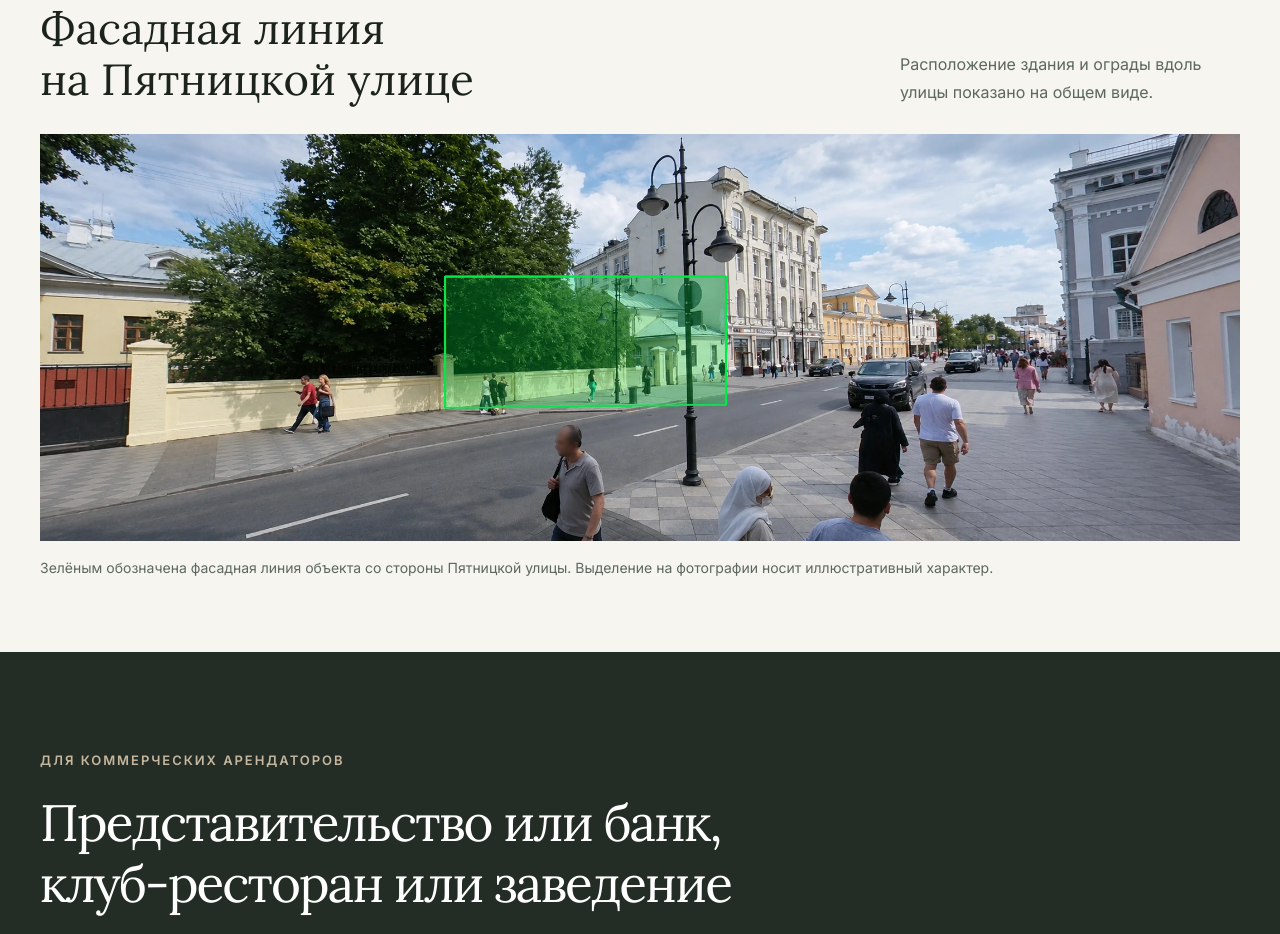
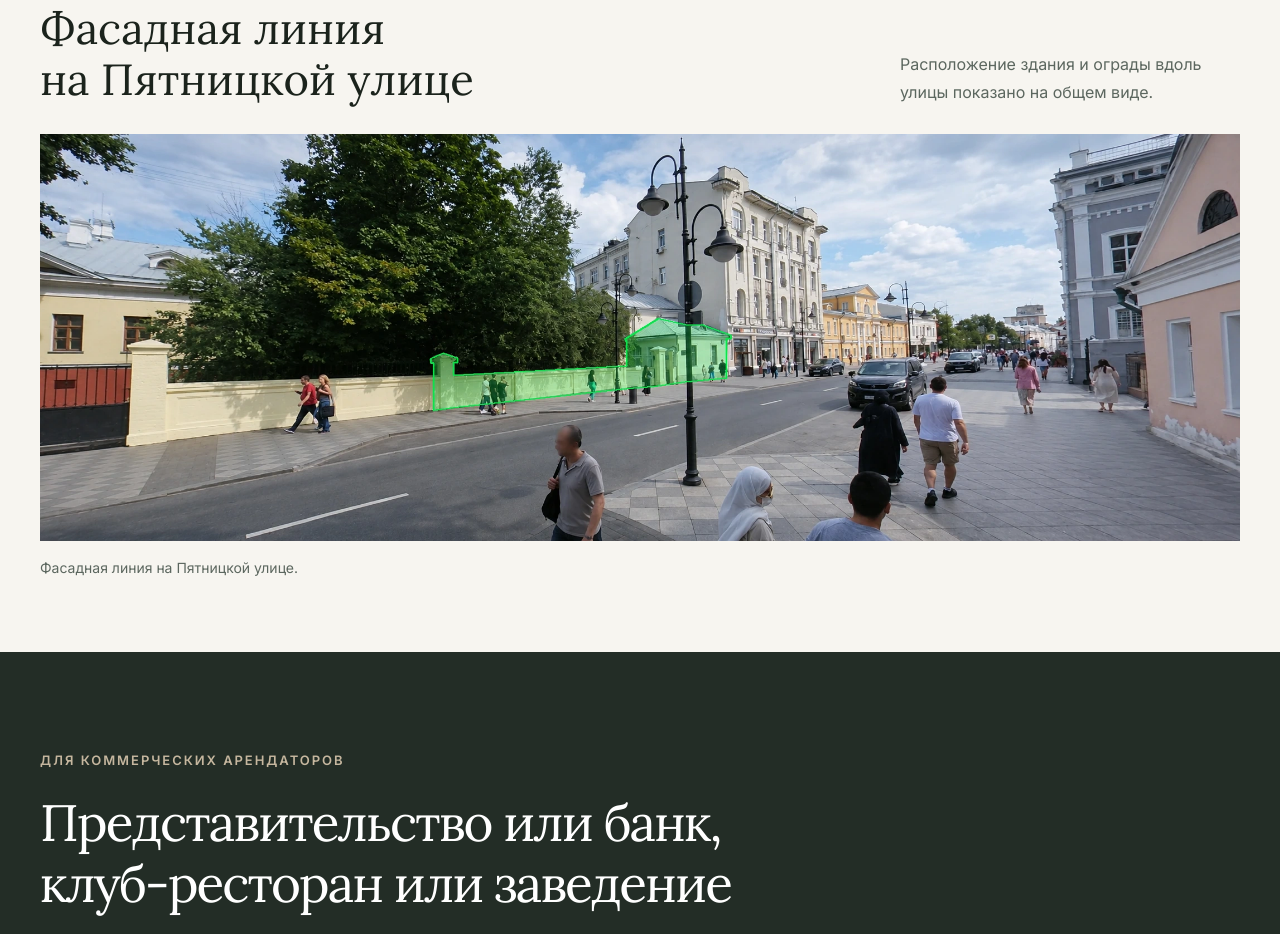
Before and after one commit to streetrent-source/davis-landing, a plain HTML site: page pyatnitskaya-15/index.html in a window 1280 px wide. Shown: the part 1036-1970 px from the top of the page. Drawn offline with Linux system fonts and the light colour scheme.

Commit message:
Trace architectural frontage silhouette and simplify caption

```diff
--- a/pyatnitskaya-15/index.html
+++ b/pyatnitskaya-15/index.html
@@ -67,7 +67,7 @@
 <header class="top"><a class="brand" href="#">ПЯТНИЦКАЯ, 15<span>МОСКВА · ЗАМОСКВОРЕЧЬЕ</span></a><nav id="nav" class="links"><a href="#building">Здание</a><a href="#territory">Территория</a><a href="#advantages">Использование</a><a href="#plans">Планы</a><a href="#docs">Документы</a><a href="#location">Расположение</a></nav><button class="menu" id="menu" aria-label="Открыть меню">☰</button></header>
 <section class="hero"><div id="heroPic" class="hero-visual"></div><div class="hero-inner"><div class="caps">Аренда · Замоскворечье · Пятницкая улица</div><h1>Пятницкая, 15</h1><div class="hero-sub">Аренда здания 1 030,1 м²<br>Приватная территория, парковка и два заезда</div><div class="hero-bottom"><a class="cta" href="#territory">Посмотреть двор</a><a class="cta ghost" href="#contact">Условия аренды</a></div></div><div class="photo-note">Фасад с Пятницкой улицы · ретушь</div></section>
 <div class="stats"><div class="stat"><strong>1 030,1 м²</strong><small>Площадь здания</small></div><div class="stat"><strong>1 289 м²</strong><small>Земельный участок</small></div><div class="stat"><strong>2 заезда</strong><small>Пятницкая и Б. Овчинниковский переулок</small></div><div class="stat"><strong>2 минуты</strong><small>Пешком от метро «Новокузнецкая»</small></div></div>
-<section class="frontage-section" id="frontage"><div class="wrap"><div class="frontage-heading"><h2>Фасадная линия<br>на Пятницкой улице</h2><p>Расположение здания и ограды вдоль улицы показано на общем виде.</p></div><figure class="frontage-figure"><button type="button" data-visual-src="assets/editorial/pyatnitskaya-frontage.webp" data-visual-title="Фасадная линия на Пятницкой улице" aria-label="Увеличить фотографию с границами фасада на Пятницкой улице"><img src="assets/editorial/pyatnitskaya-frontage.webp" alt="Общий вид Пятницкой улицы: фасадная линия объекта выделена зелёным контуром" loading="eager"></button><figcaption>Зелёным обозначена фасадная линия объекта со стороны Пятницкой улицы. Выделение на фотографии носит иллюстративный характер.</figcaption></figure></div></section>
+<section class="frontage-section" id="frontage"><div class="wrap"><div class="frontage-heading"><h2>Фасадная линия<br>на Пятницкой улице</h2><p>Расположение здания и ограды вдоль улицы показано на общем виде.</p></div><figure class="frontage-figure"><button type="button" data-visual-src="assets/editorial/pyatnitskaya-frontage-v2.webp" data-visual-title="Фасадная линия на Пятницкой улице" aria-label="Увеличить фотографию с границами фасада на Пятницкой улице"><img src="assets/editorial/pyatnitskaya-frontage-v2.webp" alt="Общий вид Пятницкой улицы: фасадная линия объекта выделена зелёным контуром" loading="eager"></button><figcaption>Фасадная линия на Пятницкой улице.</figcaption></figure></div></section>
 <section class="section dark commercial-section" id="advantages"><div class="wrap"><div class="no">Для коммерческих арендаторов</div><h2 class="title">Представительство или банк,<br>клуб-ресторан или заведение<br>с летними мероприятиями</h2><div class="concept-grid"><article class="adv"><h3>Представительство компании / банк</h3><p>Приём клиентов, переговорные для деловых встреч и кабинеты сотрудников можно организовать в отдельном здании. Автомобили посетителей и персонала — разместить у входа. Раздельный подъезд помогает организовать клиентский и служебный доступ. Планировка разрабатывается под задачи компании или банка.</p></article><article class="adv"><h3>Клуб-ресторан</h3><p>Посещение по бронированию, частные ужины и закрытые приёмы. Летом ресторанные залы дополняет веранда: гости могут провести вечер на воздухе, оставаясь в пределах заведения.</p></article><article class="adv"><h3>Развлекательное заведение с летней программой</h3><p>Вечеринки, выступления и ужины с программой можно проводить на улице в тёплый сезон. В прохладную погоду принимать гостей в залах. Такой режим позволяет оператору менять программу в течение года.</p></article></div><p class="hint concept-note">Планировка, состав территории в аренде, количество и схема машиномест уточняются при обсуждении условий. Веранда, кухня, режим работы и мероприятия согласовываются с учётом разрешённого использования участка и охранных требований.</p></div></section>
 <section class="section" id="building"><div class="wrap intro"><div><div class="no">01 / Объект</div><h2>Историческое здание<br>в Замоскворечье</h2><p class="copy">У здания два основных этажа, мезонин и подвал. Исторический фасад, дворовые корпуса и лестницы показаны в фотогалерее; планировку каждого уровня можно изучить отдельно.</p><p class="copy">«Жилой дом, XVIII в.» — памятник регионального значения. Его охранный статус определяет требования к ремонту, интерьерам и наружному оформлению. Документы по сохранению здания приведены в разделе БТИ и материалов по памятнику.</p></div><img id="introPic" class="intro-pic" alt="Фотография здания на Пятницкой улице" loading="lazy"></div></section>
 <section class="section territory-section" id="territory"><div class="wrap"><div class="territory-intro"><div><div class="no">Двор</div><h2 class="title">Использование двора</h2></div><div><p class="copy">Для банка или представительства двор можно использовать под парковку сотрудников и клиентов круглый год. Для ресторана — разместить летнюю веранду. Для заведения с событийной программой — проводить приёмы, выступления и другие мероприятия на открытом воздухе.</p><p class="copy">Назначение двора определяется задачами арендатора. Машиноместа, столы и площадку для мероприятий можно распределить по разным участкам или менять их расположение в течение года, сохраняя проходы к входам и проезд для обслуживания.</p></div></div><div class="territory-mosaic"><button class="territory-photo" data-photo-url="assets/photos/04.jpg" aria-label="Увеличить фотографию двора"><img src="assets/photos/04.jpg" alt="Двор с деревьями перед историческим зданием" loading="lazy"><span>Двор со стороны Пятницкой</span></button><button class="territory-photo" data-photo-url="assets/photos/03.jpg" aria-label="Увеличить второй ракурс территории"><img src="assets/photos/03.jpg" alt="Двор со стороны Большого Овчинниковского переулка" loading="lazy"><span>Двор со стороны Большого Овчинниковского переулка</span></button></div><p class="hint land-note">Состав территории в аренде, схема её использования и необходимые согласования обсуждаются при определении условий.</p></div></section>
```
Also changed, not shown: pyatnitskaya-15/preview.html (+1 -1 lines), pyatnitskaya-15/assets/editorial/pyatnitskaya-frontage-v2.webp (added).
